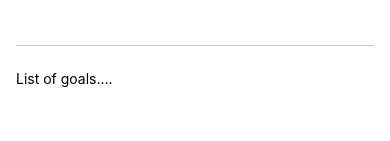
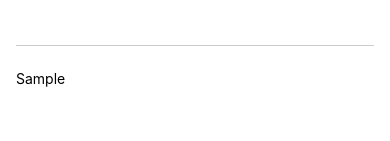
Before and after one commit to aya1357/react-native-pra, a React Native app: screen / in a window 390 px wide. Both pictures are taken after typing "Sample" into the empty fields and a click on the button "ADD GOAL". Shown: the part 159-300 px from the top of the page. Built offline with nearby package versions, Linux system fonts and the light colour scheme.

Commit message:
24_managing_a_list_of_course_goals

```diff
--- a/App.js
+++ b/App.js
@@ -3,6 +3,7 @@
 
 export default function App() {
   const [enteredGoalText, setEnteredGoalText] = useState('');
+  const [courseGoals, setCourseGoals] = useState([]);
 
   // ユーザーが入力したものをfetch
   function goalInputHandrler(enteredText) {
@@ -11,7 +12,10 @@
 
   // Add Goalボタンがクリックされたときに実行
   function addGoalHandler() {
-    console.log(enteredGoalText);
+    setCourseGoals(currentCourseGoals => [
+      ...currentCourseGoals,
+      enteredGoalText,
+    ]);
   }
 
   return (
@@ -25,7 +29,7 @@
         <Button title="Add Goal" onPress={addGoalHandler} />
       </View>
       <View style={styles.goalsContainer}>
-        <Text>List of goals....</Text>
+        {courseGoals.map((goal) => <Text key={goal}>{goal}</Text>)}
       </View>
     </View>
   );
```
